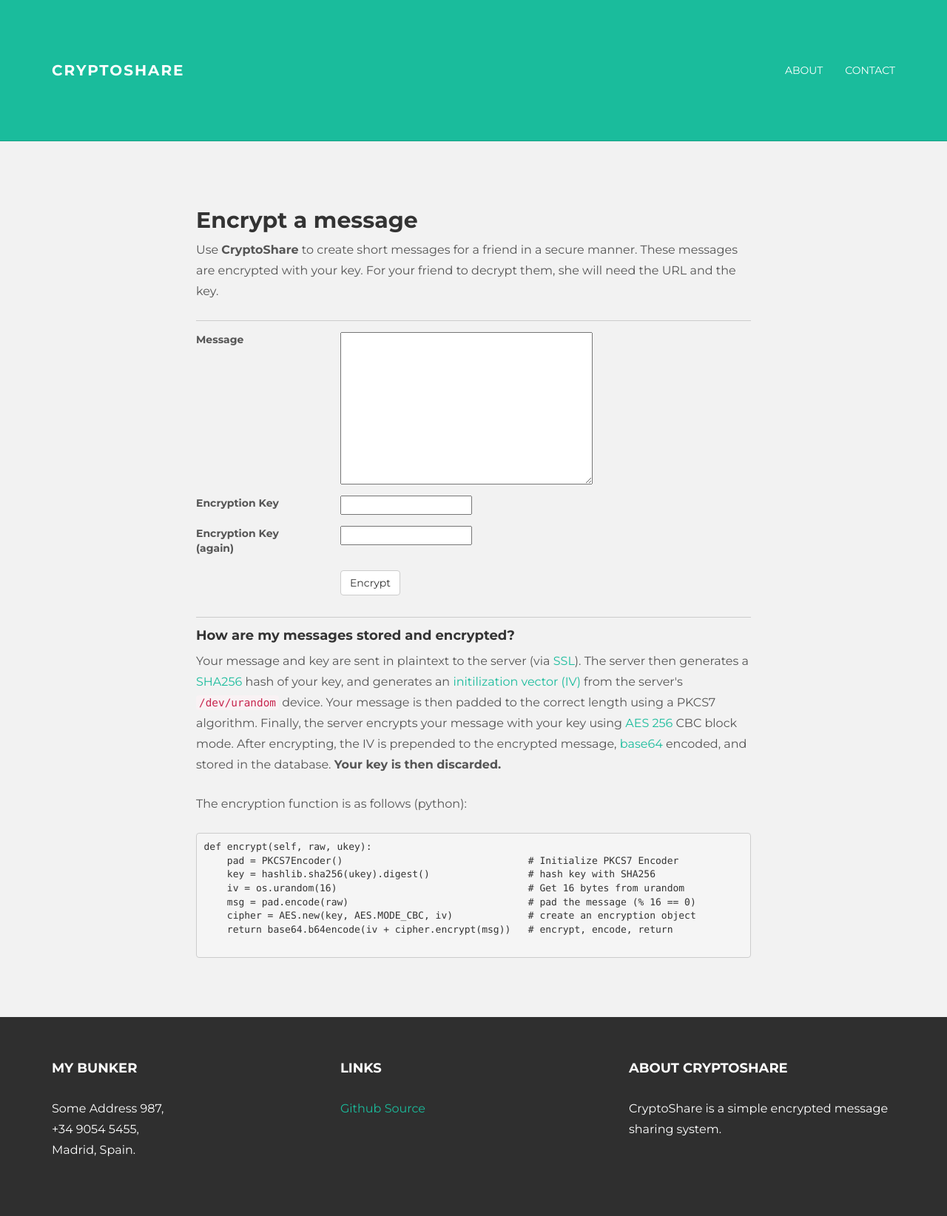
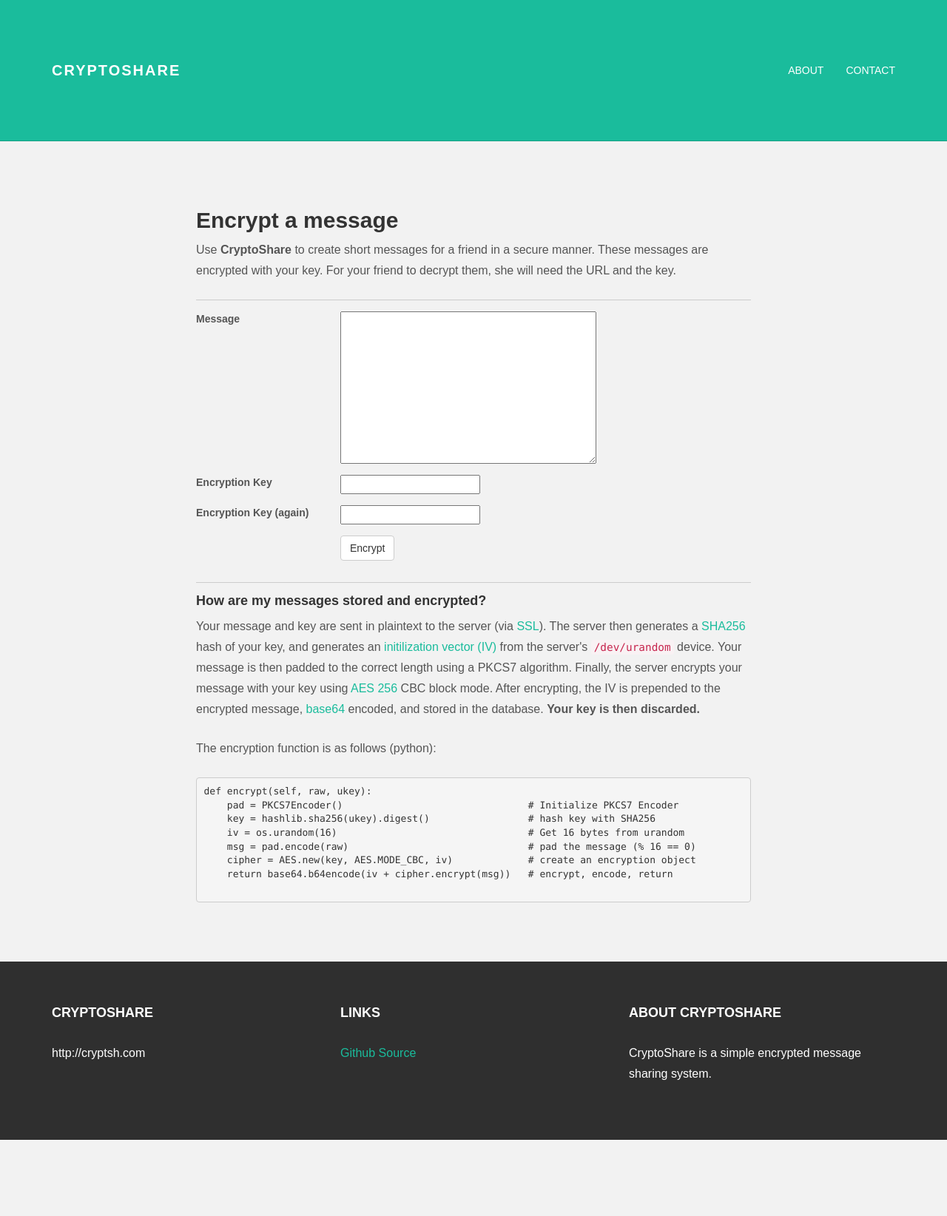
Before and after one commit to phrac/cryptoshare, a Django app: page / in a window 1280 px wide. Shown: the whole page at 74% size. After the commit the page ends 1541 px from the top, so only its background shows below. Run offline with Django 3.2, Linux system fonts and the light colour scheme; some libraries are stand-ins or nearby versions.

Commit message:
Get rid of silly font and touch up base template

```diff
--- a/static/assets/css/main.css
+++ b/static/assets/css/main.css
@@ -7,11 +7,10 @@
  * URL: http://blacktie.co
  */
 
-@import url(http://fonts.googleapis.com/css?family=Montserrat:400,700);
 
 body {
   	background-color: #ffffff;
-  	font-family: 'Montserrat', sans-serif;
+  	font-family: sans-serif;
     font-weight: 400;
     font-size: 14px;
     color: #555;
@@ -22,7 +21,7 @@ body {
 
 /* Titles */
 h1, h2, h3, h4, h5, h6 {
-	font-family: 'Montserrat', sans-serif;
+	font-family: sans-serif;
     font-weight: 700;
     color: #333;
 }
--- a/templates/base.html
+++ b/templates/base.html
@@ -62,18 +62,16 @@
 		<div class="container">
 			<div class="row">
 				<div class="col-lg-4">
-					<h4>My Bunker</h4>
+					<h4>CryptoShare</h4>
 					<p>
-						Some Address 987,<br/>
-						+34 9054 5455, <br/>
-						Madrid, Spain.
+						http://cryptsh.com
 					</p>
 				</div><!-- /col-lg-4 -->
 
 				<div class="col-lg-4">
 					<h4>Links</h4>
 					<p>
-						<a href="github.com">Github Source</a><br/>
+						<a href="https://github.com/phrac/cryptoshare">Github Source</a><br/>
 					</p>
 				</div><!-- /col-lg-4 -->
 
```
